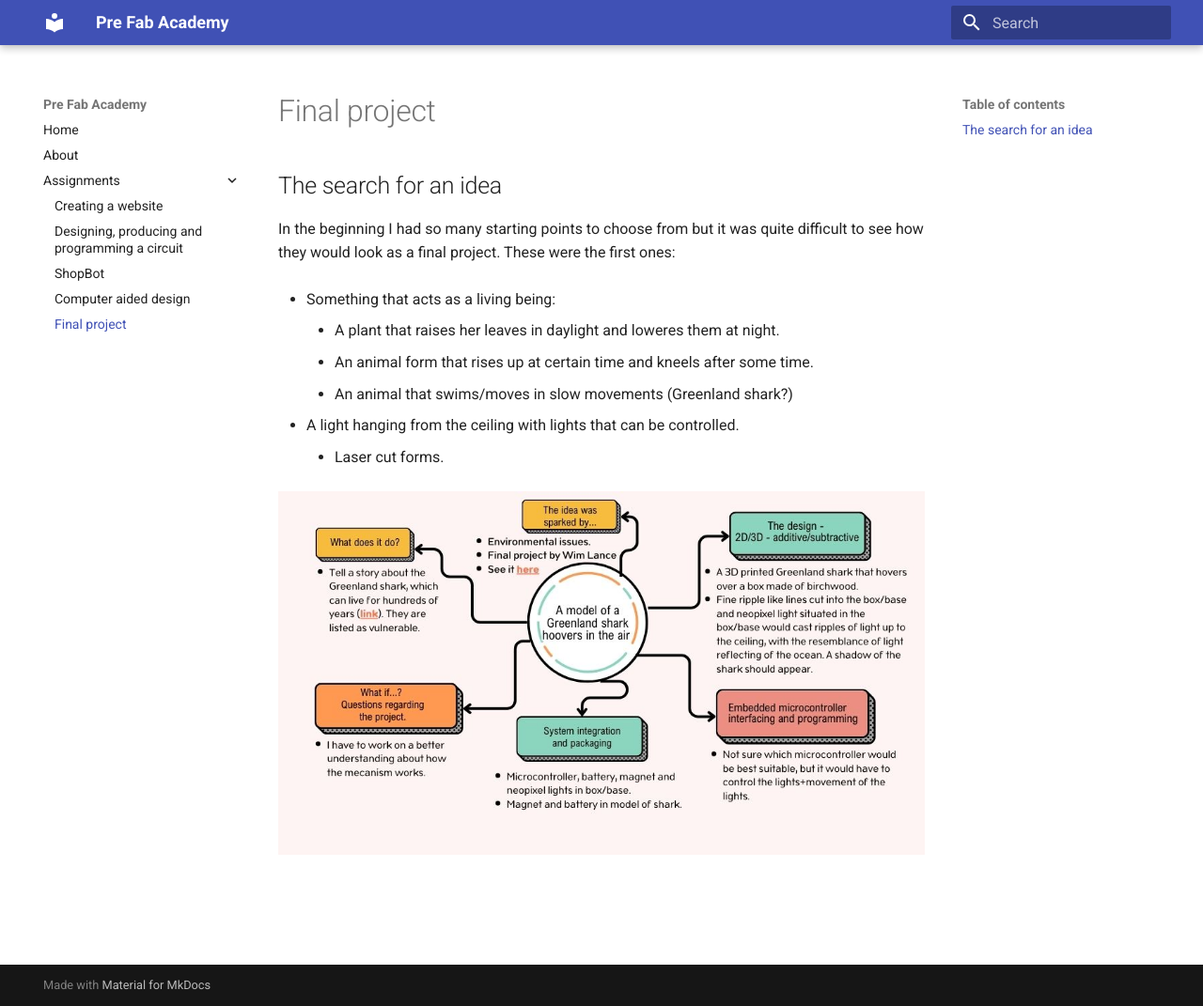
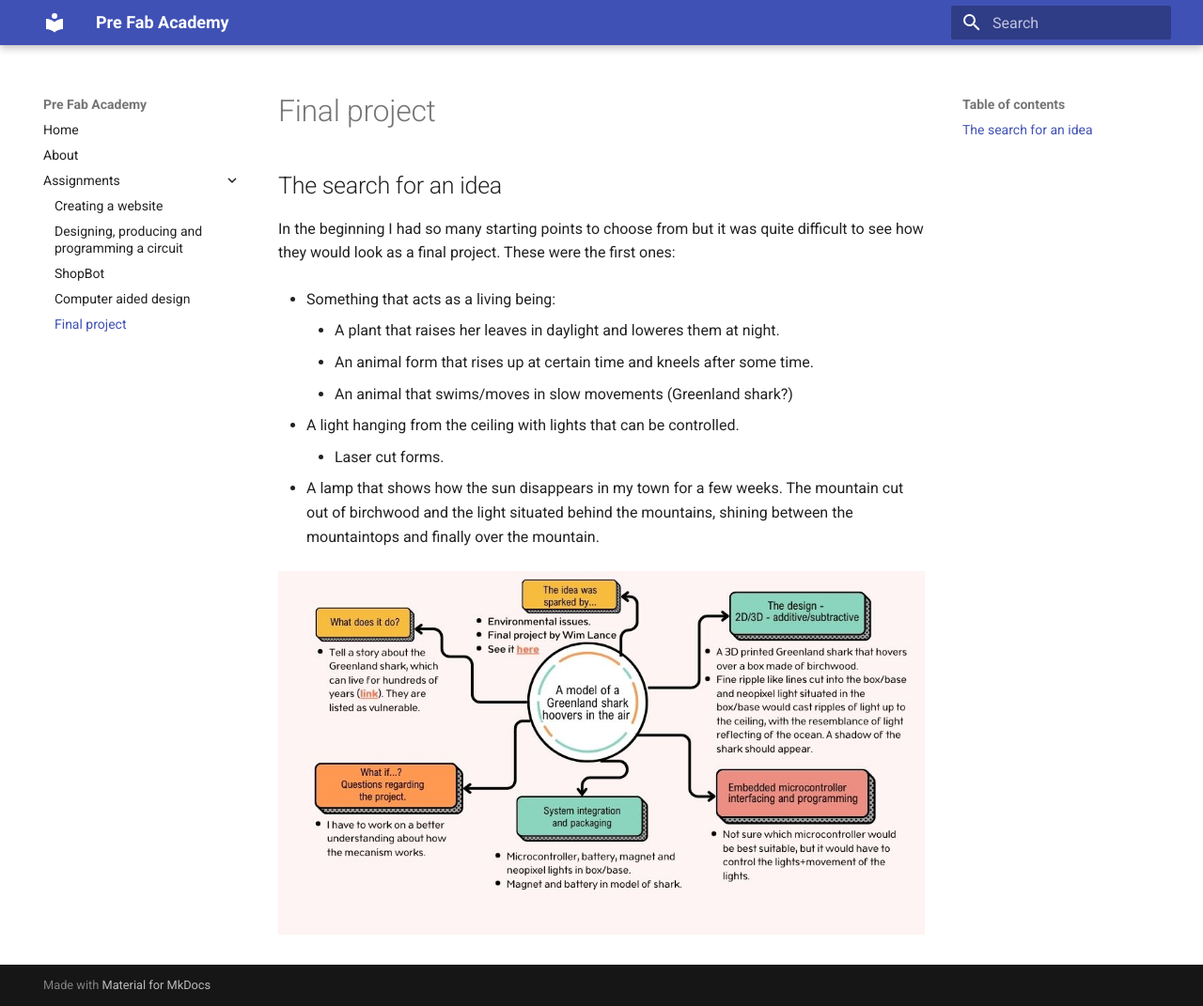
Before and after one commit to OlofH2/Before-Fab-Academy, an MkDocs documentation site: the page built from docs/FinalProject.md, in a window 1280 px wide and 1071 px high. Shown: the whole window at 94% size. Built offline with MkDocs 1.6.1 and Material for MkDocs 9.7.7, drawn with Linux system fonts in a browser that asks for light colours.

Commit message:
Lampi - fjall

```diff
--- a/docs/FinalProject.md
+++ b/docs/FinalProject.md
@@ -12,5 +12,6 @@ In the beginning I had so many starting points to choose from but it was quite d
 * A light hanging from the ceiling with lights that can be controlled.
     - Laser cut forms.
 
+* A lamp that shows how the sun disappears in my town for a few weeks. The mountain cut out of birchwood and the light situated behind the mountains, shining between the mountaintops and finally over the mountain.
 
 ![GreenlandShark](img/GreenlandShark_Mindmap_98kb.jpg)
```
